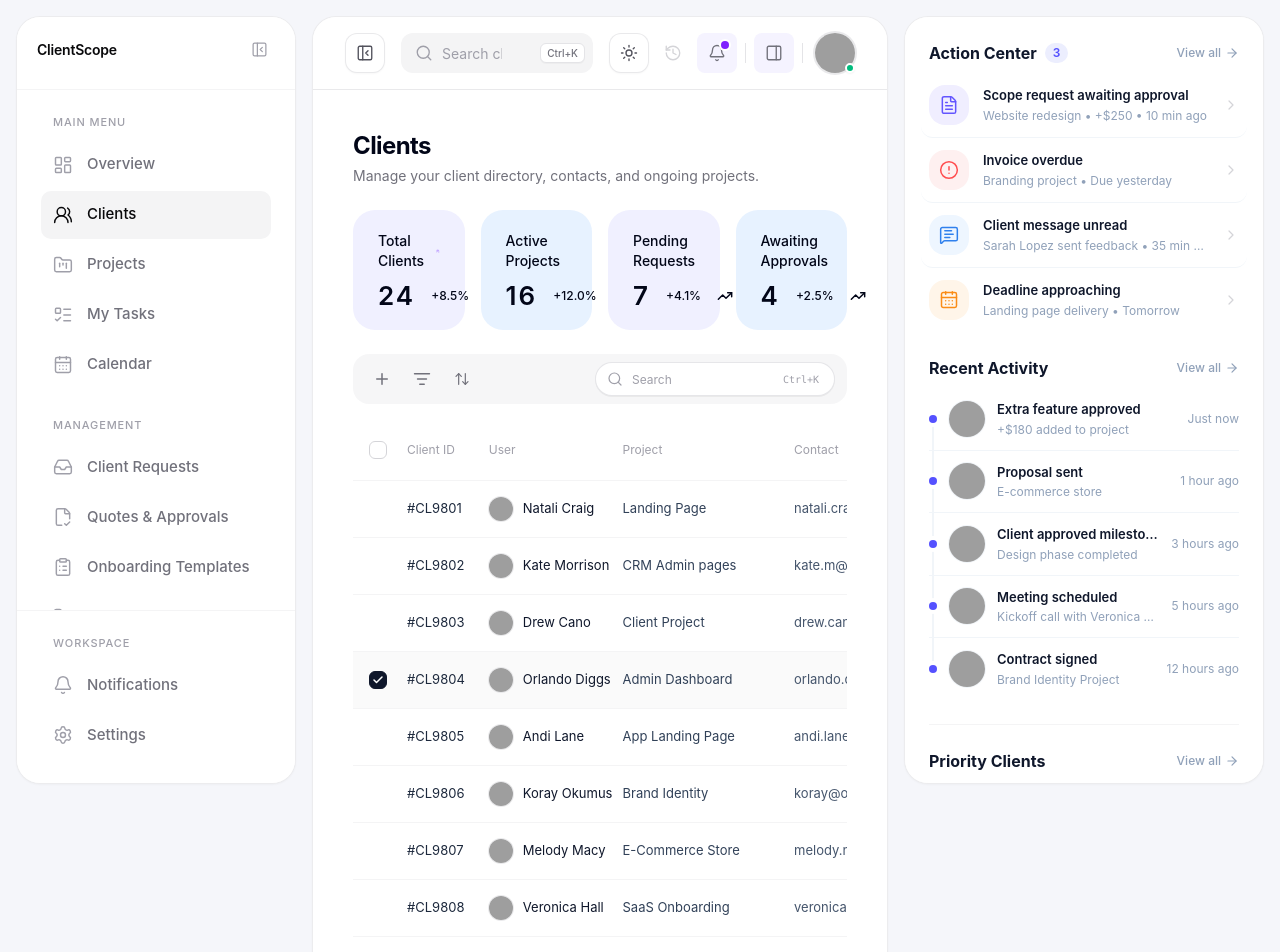
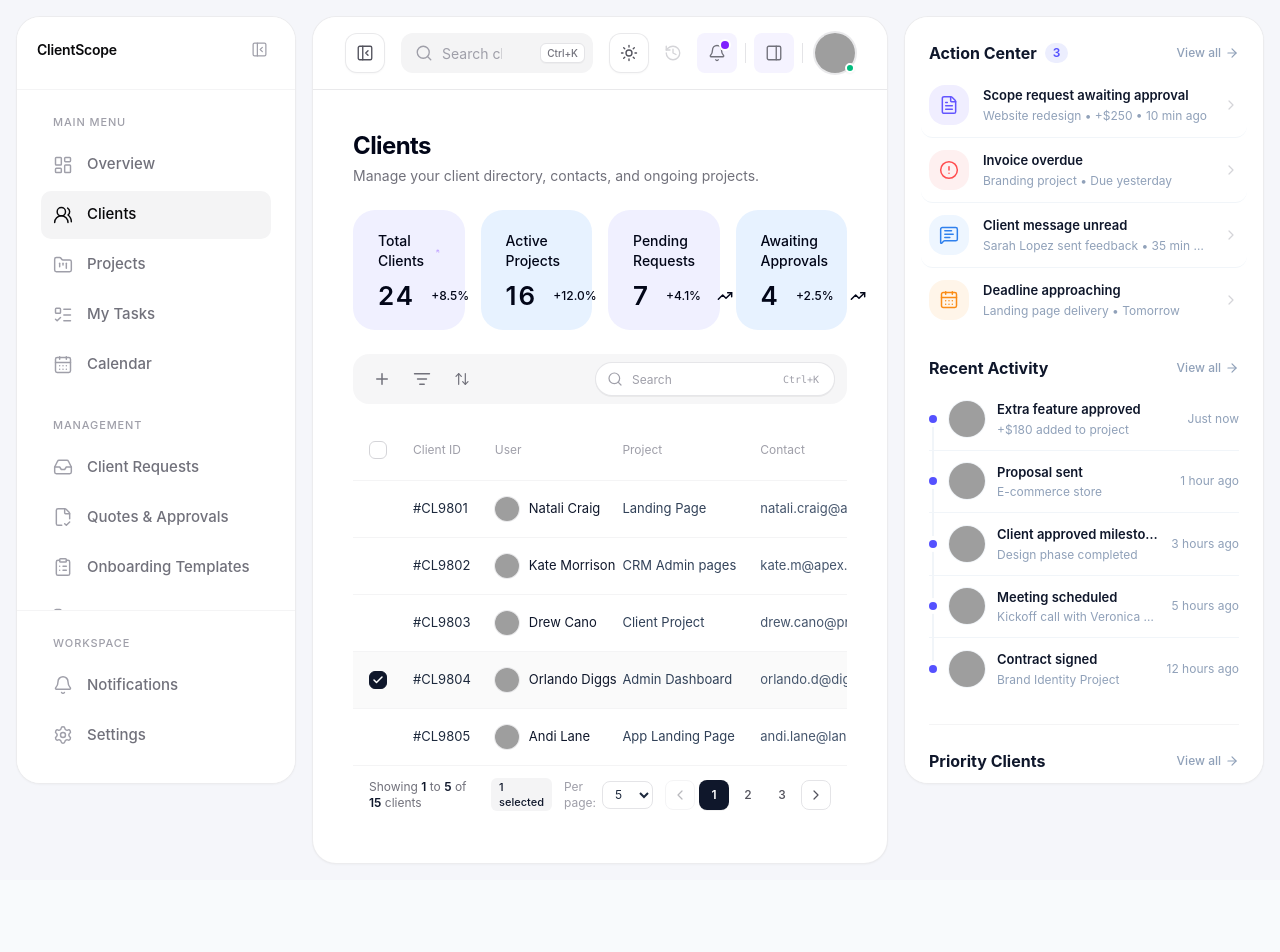
Before and after one commit to yassinebenkacem123/clientScope, a Next.js app: page /dashboard/clients in a window 1280 px wide. Shown: the top 952 px of the page. After the commit the page ends 880 px from the top, so only its background shows below. Built offline with nearby package versions, Linux system fonts and the light colour scheme; grey boxes are pictures that could not be loaded.

Commit message:
last update have for the clients table

```diff
--- a/src/components/dashboard/clients/clients-table.tsx
+++ b/src/components/dashboard/clients/clients-table.tsx
@@ -1,13 +1,14 @@
 "use client";
 
-import { useState } from "react";
-import { Calendar, Check, MoreHorizontal } from "lucide-react";
+import { useEffect, useState } from "react";
+import { Calendar, Check, ChevronLeft, ChevronRight, MoreHorizontal } from "lucide-react";
 import { DEFAULT_CLIENTS, type ClientRecord, type ClientStatus } from "./clients-data";
 
 type ClientsTableProps = {
   clients?: ClientRecord[];
   searchQuery?: string;
   className?: string;
+  defaultPageSize?: number;
 };
 
 const statusStyles: Record<
@@ -43,9 +44,12 @@ export function ClientsTable({
   clients = DEFAULT_CLIENTS,
   searchQuery = "",
   className = "",
+  defaultPageSize = 5,
 }: ClientsTableProps) {
   const [selectedIds, setSelectedIds] = useState<Set<string>>(new Set(["cl-4"]));
   const [activeMenuId, setActiveMenuId] = useState<string | null>(null);
+  const [currentPage, setCurrentPage] = useState(1);
+  const [pageSize, setPageSize] = useState(defaultPageSize);
 
   const filteredClients = clients.filter((client) => {
     if (!searchQuery.trim()) return true;
@@ -59,15 +63,28 @@ export function ClientsTable({
     );
   });
 
-  const isAllSelected =
-    filteredClients.length > 0 && filteredClients.every((c) => selectedIds.has(c.id));
+  const totalPages = Math.max(1, Math.ceil(filteredClients.length / pageSize));
+  const safePage = Math.min(currentPage, totalPages);
 
-  function toggleSelectAll() {
-    if (isAllSelected) {
-      setSelectedIds(new Set());
+  // Reset to page 1 if search query changes
+  useEffect(() => {
+    setCurrentPage(1);
+  }, [searchQuery]);
+
+  const startIndex = (safePage - 1) * pageSize;
+  const paginatedClients = filteredClients.slice(startIndex, startIndex + pageSize);
+
+  const isAllPageSelected =
+    paginatedClients.length > 0 && paginatedClients.every((c) => selectedIds.has(c.id));
+
+  function toggleSelectPage() {
+    const next = new Set(selectedIds);
+    if (isAllPageSelected) {
+      paginatedClients.forEach((c) => next.delete(c.id));
     } else {
-      setSelectedIds(new Set(filteredClients.map((c) => c.id)));
+      paginatedClients.forEach((c) => next.add(c.id));
     }
+    setSelectedIds(next);
   }
 
   function toggleRow(id: string) {
@@ -80,6 +97,22 @@ export function ClientsTable({
     setSelectedIds(next);
   }
 
+  function getPageNumbers() {
+    const pages: (number | "...")[] = [];
+    if (totalPages <= 5) {
+      for (let i = 1; i <= totalPages; i++) pages.push(i);
+    } else {
+      pages.push(1);
+      if (safePage > 3) pages.push("...");
+      const start = Math.max(2, safePage - 1);
+      const end = Math.min(totalPages - 1, safePage + 1);
+      for (let i = start; i <= end; i++) pages.push(i);
+      if (safePage < totalPages - 2) pages.push("...");
+      pages.push(totalPages);
+    }
+    return pages;
+  }
+
   return (
     <div className={`w-full overflow-hidden rounded-2xl bg-white transition-colors dark:bg-zinc-900 ${className}`}>
       <div className="w-full overflow-x-auto scrollbar-thin [scrollbar-color:#d4d4d8_transparent] dark:[scrollbar-color:#52525b_transparent]">
@@ -90,15 +123,15 @@ export function ClientsTable({
               <th scope="col" className="w-12 py-3.5 pl-4 pr-2">
                 <button
                   type="button"
-                  onClick={toggleSelectAll}
-                  aria-label={isAllSelected ? "Deselect all rows" : "Select all rows"}
+                  onClick={toggleSelectPage}
+                  aria-label={isAllPageSelected ? "Deselect all rows on this page" : "Select all rows on this page"}
                   className={`grid size-4.5 place-items-center rounded-md border transition-colors ${
-                    isAllSelected
+                    isAllPageSelected
                       ? "border-slate-900 bg-slate-900 text-white dark:border-white dark:bg-white dark:text-slate-950"
                       : "border-zinc-300 bg-white hover:border-zinc-400 dark:border-zinc-700 dark:bg-zinc-800 dark:hover:border-zinc-600"
                   }`}
                 >
-                  {isAllSelected ? (
+                  {isAllPageSelected ? (
                     <Check aria-hidden="true" className="size-3 stroke-3" />
                   ) : null}
                 </button>
@@ -132,7 +165,7 @@ export function ClientsTable({
 
           {/* Table Body */}
           <tbody className="divide-y divide-zinc-100 dark:divide-zinc-800/70">
-            {filteredClients.map((client) => {
+            {paginatedClients.map((client) => {
               const isSelected = selectedIds.has(client.id);
               const status = statusStyles[client.status];
 
@@ -289,7 +322,7 @@ export function ClientsTable({
               );
             })}
 
-            {filteredClients.length === 0 ? (
+            {paginatedClients.length === 0 ? (
               <tr>
                 <td colSpan={9} className="py-12 text-center text-zinc-400 dark:text-zinc-500">
                   No clients found matching &ldquo;{searchQuery}&rdquo;
@@ -300,16 +333,102 @@ export function ClientsTable({
         </table>
       </div>
 
-      {/* Table Footer info */}
-      <div className="flex items-center justify-between border-t border-zinc-100 px-4 py-3 text-xs text-zinc-400 transition-colors dark:border-zinc-800 dark:text-zinc-500">
-        <span>
-          Showing {filteredClients.length} of {clients.length} clients
-        </span>
-        {selectedIds.size > 0 ? (
-          <span className="font-medium text-slate-900 dark:text-zinc-200">
-            {selectedIds.size} client{selectedIds.size > 1 ? "s" : ""} selected
+      {/* Table Pagination & Footer Controls */}
+      <div className="flex flex-col sm:flex-row items-center justify-between gap-3 border-t border-zinc-100 px-4 py-3 text-xs text-zinc-500 transition-colors dark:border-zinc-800 dark:text-zinc-400">
+        {/* Left Status info */}
+        <div className="flex items-center gap-3">
+          <span>
+            Showing <strong className="font-semibold text-slate-900 dark:text-zinc-200">{filteredClients.length > 0 ? startIndex + 1 : 0}</strong> to{" "}
+            <strong className="font-semibold text-slate-900 dark:text-zinc-200">
+              {Math.min(startIndex + pageSize, filteredClients.length)}
+            </strong>{" "}
+            of <strong className="font-semibold text-slate-900 dark:text-zinc-200">{filteredClients.length}</strong> clients
           </span>
-        ) : null}
+          {selectedIds.size > 0 ? (
+            <span className="rounded-md bg-zinc-100 px-2 py-0.5 text-[11px] font-medium text-slate-900 dark:bg-zinc-800 dark:text-zinc-200">
+              {selectedIds.size} selected
+            </span>
+          ) : null}
+        </div>
+
+        {/* Right Pagination Controls */}
+        <div className="flex items-center gap-3">
+          {/* Rows per page selector */}
+          <div className="flex items-center gap-1.5">
+            <label htmlFor="clients-per-page" className="text-zinc-400 dark:text-zinc-500">
+              Per page:
+            </label>
+            <select
+              id="clients-per-page"
+              value={pageSize}
+              onChange={(e) => {
+                setPageSize(Number(e.target.value));
+                setCurrentPage(1);
+              }}
+              className="h-7 rounded-lg border border-zinc-200 bg-white px-2 text-xs text-slate-800 outline-none hover:border-zinc-300 focus:border-zinc-400 dark:border-zinc-700 dark:bg-zinc-800 dark:text-zinc-200"
+            >
+              <option value={5}>5</option>
+              <option value={8}>8</option>
+              <option value={10}>10</option>
+              <option value={15}>15</option>
+            </select>
+          </div>
+
+          {/* Navigation Buttons */}
+          <div className="flex items-center gap-1">
+            <button
+              type="button"
+              disabled={safePage <= 1}
+              onClick={() => setCurrentPage((prev) => Math.max(1, prev - 1))}
+              aria-label="Previous page"
+              className="grid size-7.5 place-items-center rounded-lg border border-zinc-200 bg-white text-zinc-600 transition-colors hover:bg-zinc-50 hover:text-zinc-950 disabled:cursor-not-allowed disabled:opacity-40 disabled:hover:bg-white disabled:hover:text-zinc-600 dark:border-zinc-700 dark:bg-zinc-800 dark:text-zinc-300 dark:hover:bg-zinc-700/60 dark:hover:text-zinc-100 dark:disabled:hover:bg-zinc-800"
+            >
+              <ChevronLeft aria-hidden="true" className="size-4" strokeWidth={1.8} />
+            </button>
+
+            {/* Numeric Page Buttons */}
+            {getPageNumbers().map((pageNum, idx) => {
+              if (pageNum === "...") {
+                return (
+                  <span
+                    key={`ellipsis-${idx}`}
+                    className="grid size-7.5 place-items-center text-zinc-400 dark:text-zinc-500 select-none"
+                  >
+                    …
+                  </span>
+                );
+              }
+
+              const isActive = pageNum === safePage;
+              return (
+                <button
+                  key={pageNum}
+                  type="button"
+                  onClick={() => setCurrentPage(pageNum)}
+                  aria-label={`Go to page ${pageNum}`}
+                  aria-current={isActive ? "page" : undefined}
+                  className={`grid size-7.5 place-items-center rounded-lg text-xs font-medium transition-colors ${
+                    isActive
+                      ? "bg-slate-900 text-white dark:bg-white dark:text-slate-950 shadow-2xs font-semibold"
+                      : "text-zinc-600 hover:bg-zinc-100 hover:text-zinc-950 dark:text-zinc-300 dark:hover:bg-zinc-800 dark:hover:text-zinc-100"
+                  }`}
+                >
+                  {pageNum}
+                </button>
+              );
+            })}
+
+            <button
+              type="button"
+              disabled={safePage >= totalPages}
+              onClick={() => setCurrentPage((prev) => Math.min(totalPages, prev + 1))}
+              aria-label="Next page"
+              className="grid size-7.5 place-items-center rounded-lg border border-zinc-200 bg-white text-zinc-600 transition-colors hover:bg-zinc-50 hover:text-zinc-950 disabled:cursor-not-allowed disabled:opacity-40 disabled:hover:bg-white disabled:hover:text-zinc-600 dark:border-zinc-700 dark:bg-zinc-800 dark:text-zinc-300 dark:hover:bg-zinc-700/60 dark:hover:text-zinc-100 dark:disabled:hover:bg-zinc-800"
+            >
+              <ChevronRight aria-hidden="true" className="size-4" strokeWidth={1.8} />
+            </button>
+          </div>
+        </div>
       </div>
     </div>
   );
```
